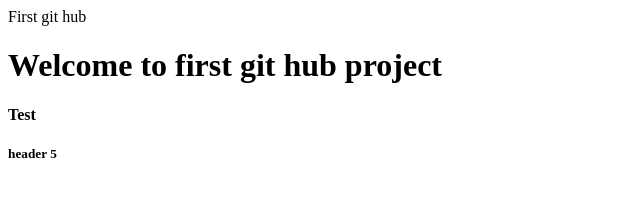
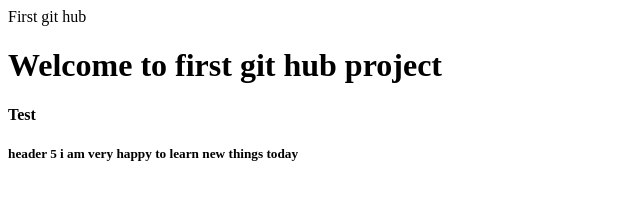
Before and after one commit to srinvas35/coursera-test, a plain HTML site: page 1.html in a window 1280 px wide. Shown: the whole page, without its empty margins (0-640 px from the left). Drawn offline with Linux system fonts and the light colour scheme.

Commit message:
2nd version commit

```diff
--- a/1.html
+++ b/1.html
@@ -6,6 +6,6 @@
 <h1>Welcome to first git hub project</h1>
 <h4>Test</h4>
 
-<h5>header 5</h5>
+<h5>header 5 i am very happy to learn new things today</h5>
 
 </body>
```
